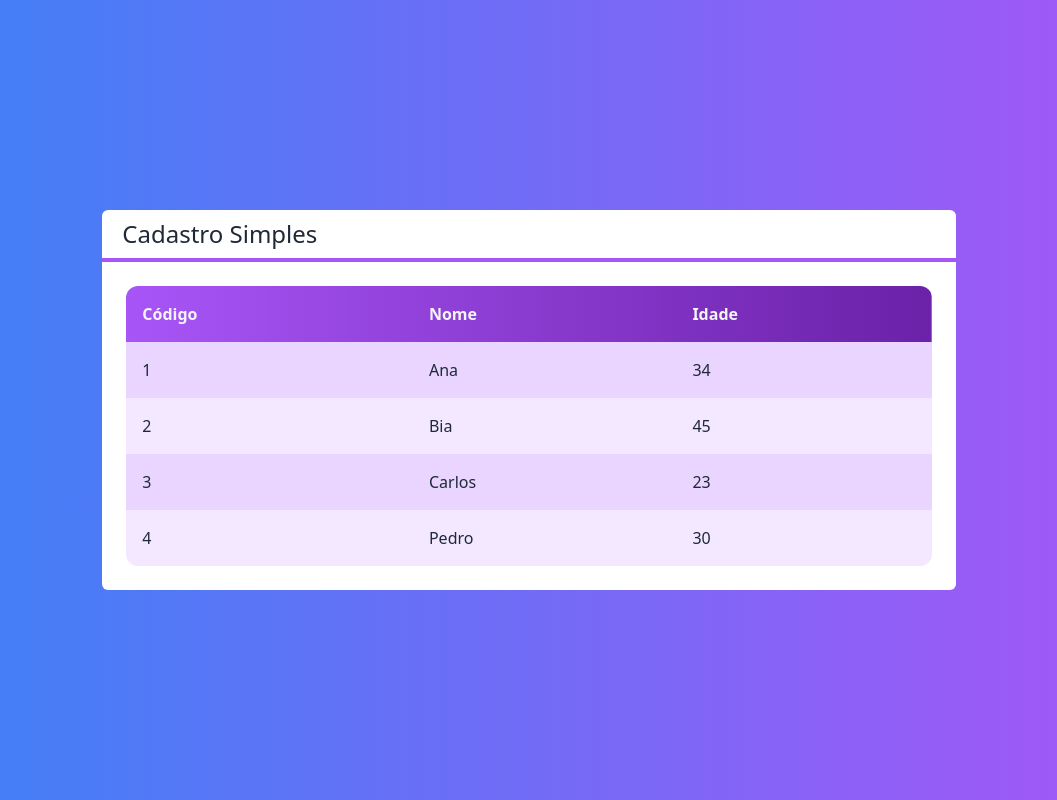
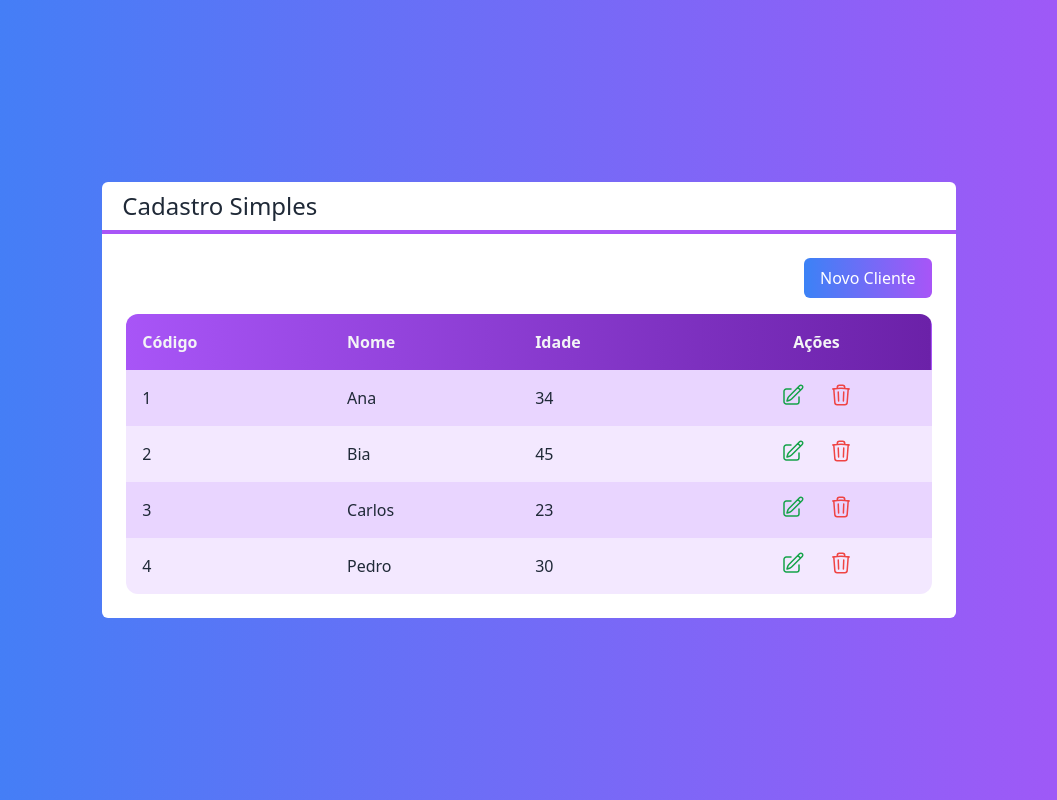
Before and after one commit to brncoimbra/crud-next, a Next.js app: page / in a window 1280 px wide. Shown: the whole page, without its empty margins (111-1168 px from the left). Built offline with nearby package versions, Linux system fonts and the light colour scheme.

Commit message:
create button component

```diff
--- /dev/null
+++ b/src/components/Botao.tsx
@@ -0,0 +1,24 @@
+interface BotaoProps {
+  cor?: "green" | "blue" | "gray";
+  className?: string;
+  children: any;
+  onClick: () => any;
+}
+
+export default function Botao(props: BotaoProps) {
+
+  const cor = props.cor ?? "gray"
+
+  return (
+    <button
+      onClick={props.onClick}
+      className={`
+      bg-gradient-to-r from-${cor}-400 to-${cor}-700
+      text-white px-4 py-2 rounded-md
+      ${props.className}
+    `}
+    >
+      {props.children}
+    </button>
+  );
+}
--- a/src/core/Cliente.ts
+++ b/src/core/Cliente.ts
@@ -10,7 +10,7 @@
   }
 
   static vazio() {
-    return new Cliente("", 0, null);
+    return new Cliente("", 0, null ?? "");
   }
 
   get id() {
--- a/src/pages/index.tsx
+++ b/src/pages/index.tsx
@@ -1,3 +1,4 @@
+import Botao from "@/components/Botao";
 import Layout from "@/components/Layout";
 import Tabela from "@/components/Tabela";
 import Cliente from "@/core/Cliente";
@@ -10,17 +11,36 @@
     new Cliente("Pedro", 30, "4"),
   ];
 
+  function clienteSelecionado(cliente: Cliente) {
+    console.log(cliente.nome);
+  }
+
+  function clienteExcluido(cliente: Cliente) {
+    console.log(`Excluir... ${cliente.nome}`);
+  }
+
+  const handleButton = () => {
+    console.log("clicou");
+  };
+
   return (
-    <>
     <div
       className={
         "flex justify-center items-center h-screen bg-gradient-to-r from-blue-500 to-purple-500 text-white"
       }
     >
       <Layout titulo='Cadastro Simples'>
-          <Tabela clientes={clientes}></Tabela>
+        <div className='flex justify-end'>
+          <Botao cor='green' className='mb-4' onClick={handleButton}>
+            Novo Cliente
+          </Botao>
+        </div>
+        <Tabela
+          clientes={clientes}
+          clienteSelecionado={clienteSelecionado}
+          clienteExcluido={clienteExcluido}
+        ></Tabela>
       </Layout>
     </div>
-    </>
   );
 }
--- a/tailwind.config.js
+++ b/tailwind.config.js
@@ -1,12 +1,15 @@
 /** @type {import('tailwindcss').Config} */
 module.exports = {
-  content: [
-    // "./pages/**/*.{js,ts,jsx,tsx}",
-    // "./components/**/*.{js,ts,jsx,tsx}",
+  purge: {
+    content: [
+      //  "./src/pages/**/*.{js,ts,jsx,tsx}",
+      //  "./src/components/**/*.{js,ts,jsx,tsx}",
 
-    // Or if using `src` directory:
-    "./src/**/*.{js,ts,jsx,tsx}",
-  ],
+      // Or if using `src` directory:
+      "./src/**/*.{js,ts,jsx,tsx}",
+    ],
+    safelist: [/^bg-/, /^to-/, /^from-/],
+  },
   theme: {
     extend: {},
   },
```
Also changed, not shown: 1 other file (tests, documents, lock files or other folders). Lines whose indentation alone changed are shown as unchanged.
